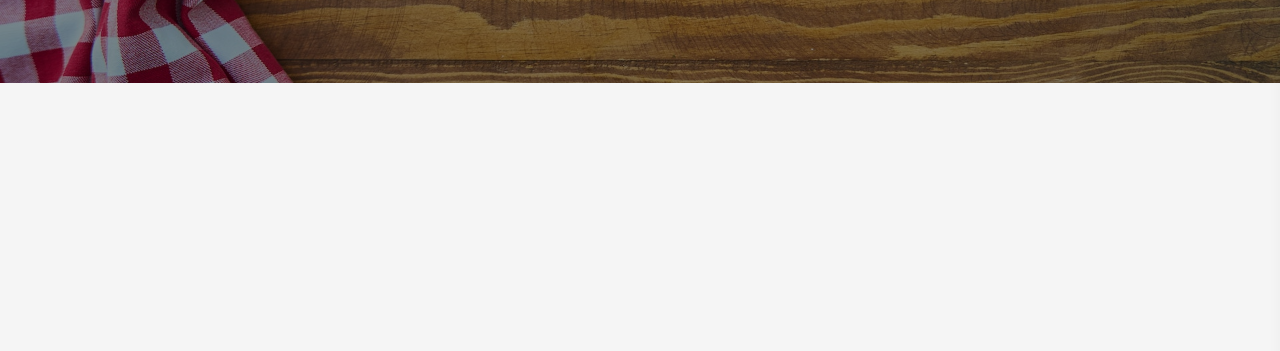
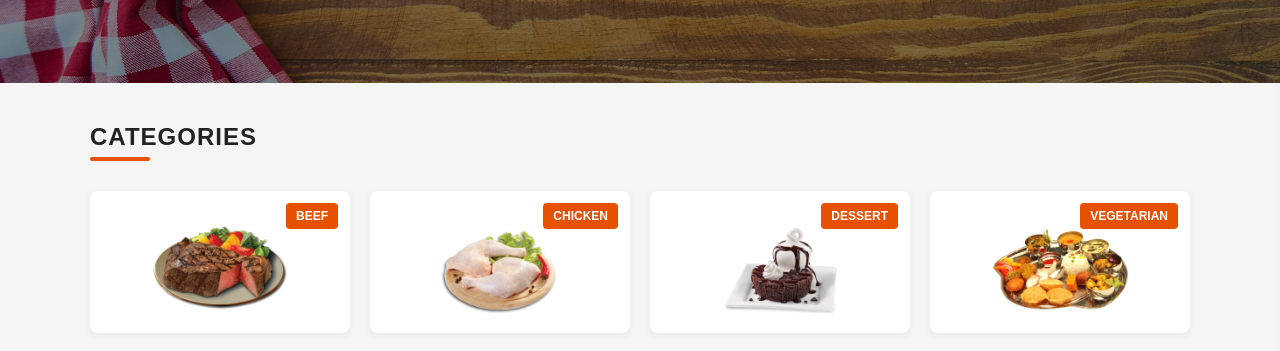
Before and after one commit to amandeepbarik/Meal-Finder-Project, a plain HTML site: page index.html in a window 1280 px wide. Shown: the part 283-634 px from the top of the page. Drawn offline with nearby package versions, Linux system fonts and the light colour scheme.

Commit message:
feat: add 4-column category grid cards with badge labels

```diff
--- a/index.html
+++ b/index.html
@@ -98,5 +98,46 @@
         <p class="hero-subtitle">PERSONALIZE YOUR EXPERIENCE</p>
     </section>
 
+    <!-- Categories Grid Section -->
+    <main class="categories-container">
+        <h2 class="section-title">CATEGORIES</h2>
+        <div class="title-underline"></div>
+
+        <div class="categories-grid">
+
+            <!-- Category Card 1: Beef -->
+            <div class="category-card">
+                <span class="category-badge">BEEF</span>
+                <div class="card-img-wrapper">
+                    <img src="/assets/images/beef.png" class="category-img" alt="Beef">
+                </div>
+            </div>
+
+            <!-- Category Card 2: Chicken -->
+            <div class="category-card">
+                <span class="category-badge">CHICKEN</span>
+                <div class="card-img-wrapper">
+                    <img src="/assets/images/chicken.png" class="category-img" alt="Chicken">
+                </div>
+            </div>
+
+            <!-- Category Card 3: Dessert -->
+            <div class="category-card">
+                <span class="category-badge">DESSERT</span>
+                <div class="card-img-wrapper">
+                    <img src="/assets/images/dessert.png" class="category-img" alt="Dessert">
+                </div>
+            </div>
+
+            <!-- Category Card 4: Vegetarian (Hyperlinked to Page 2) -->
+            <a href="vegetarian.html" class="category-card">
+                <span class="category-badge">VEGETARIAN</span>
+                <div class="card-img-wrapper">
+                    <img src="assets/images/vegetarian.png" class="category-img" alt="Vegetarian">
+                </div>
+            </a>
+
+        </div>
+    </main>
 </body>
 </html>
--- a/style.css
+++ b/style.css
@@ -264,3 +264,90 @@ body {
     text-transform: uppercase;
     opacity: 0.9;
 }
+/* Categories Grid Section Styling */
+.categories-container {
+    max-width: 1140px;
+    margin: 40px auto;
+    padding: 0 20px;
+}
+
+.section-title {
+    font-size: 1.5rem;
+    font-weight: 700;
+    color: #222222;
+    margin-bottom: 5px;
+    letter-spacing: 1px;
+}
+
+.title-underline {
+    width: 60px;
+    height: 4px;
+    background-color: #e65100;
+    margin-bottom: 30px;
+    border-radius: 2px;
+}
+
+/* 4-Column Grid Layout */
+.categories-grid {
+    display: grid;
+    grid-template-columns: repeat(4, 1fr);
+    gap: 20px;
+}
+
+/* Category Card Styling */
+.category-card {
+    position: relative;
+    background-color: #ffffff;
+    border-radius: 8px;
+    padding: 20px;
+    box-shadow: 0 2px 8px rgba(0, 0, 0, 0.06);
+    display: flex;
+    flex-direction: column;
+    align-items: center;
+    justify-content: center;
+    text-decoration: none;
+    transition: transform 0.3s ease, box-shadow 0.3s ease;
+}
+
+.category-card:hover {
+    transform: translateY(-5px);
+    box-shadow: 0 6px 15px rgba(0, 0, 0, 0.1);
+}
+
+.category-badge {
+    position: absolute;
+    top: 12px;
+    right: 12px;
+    background-color: #e65100;
+    color: #ffffff;
+    font-size: 0.75rem;
+    font-weight: 700;
+    padding: 4px 10px;
+    border-radius: 4px;
+    text-transform: uppercase;
+}
+
+.card-img-wrapper {
+    width: 100%;
+    max-width: 140px;
+    margin-top: 15px;
+}
+
+.category-img {
+    width: 100%;
+    height: auto;
+    object-fit: contain;
+}
+
+/* Responsive Grid for Smaller Screens */
+@media (max-width: 992px) {
+    .categories-grid {
+        grid-template-columns: repeat(2, 1fr);
+    }
+}
+
+@media (max-width: 576px) {
+    .categories-grid {
+        grid-template-columns: 1fr;
+    }
+}
```
